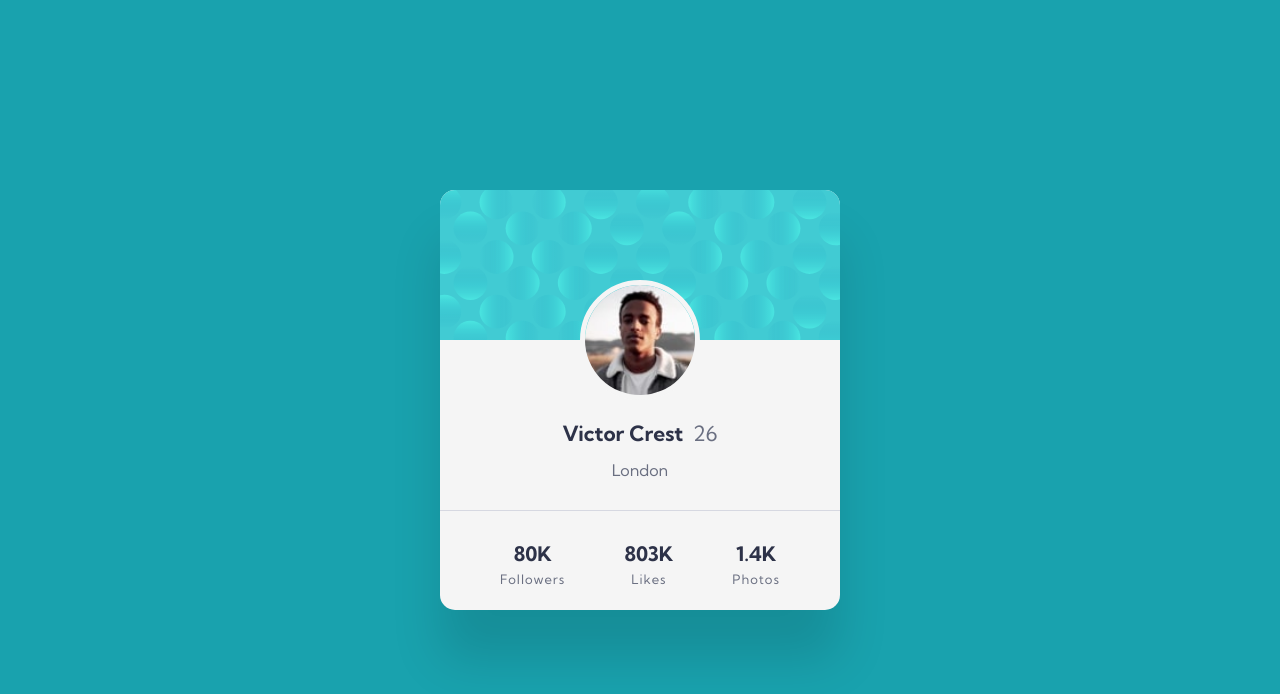
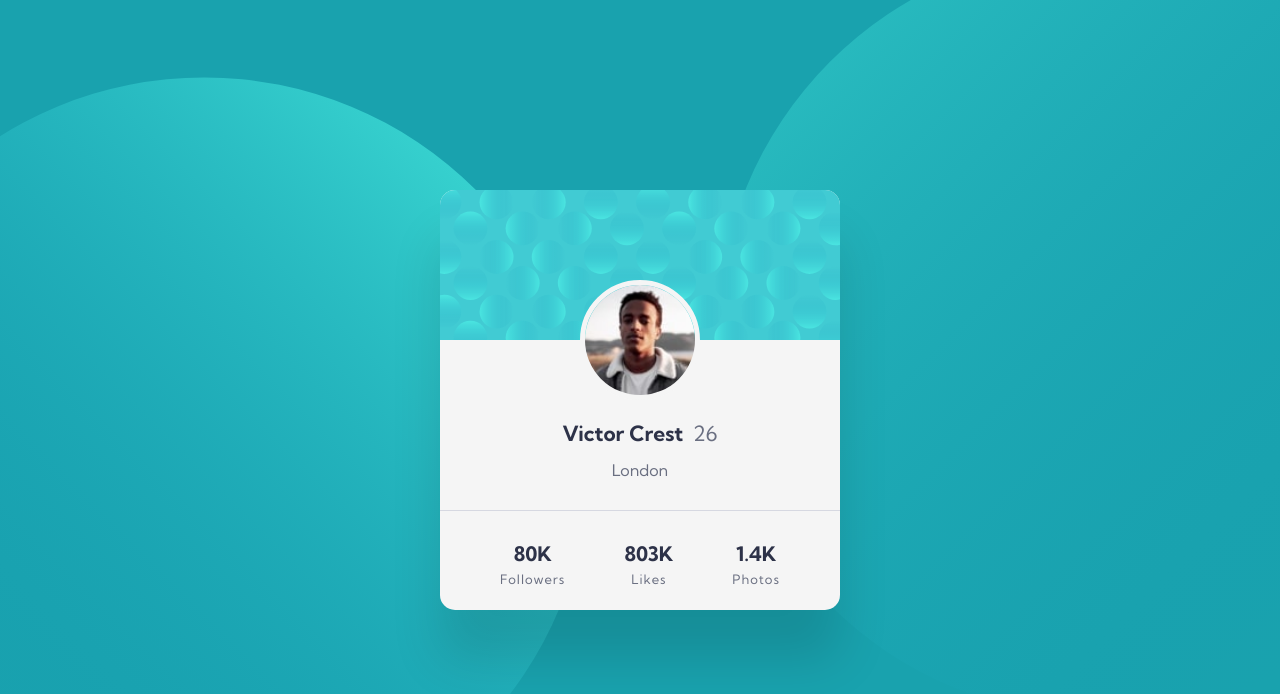
Before and after one commit to anetakotas/profile-card-component, a plain HTML site: page index.html in a window 1280 px wide. Drawn offline with Linux system fonts and the light colour scheme.

Commit message:
updated background

```diff
--- a/style.scss
+++ b/style.scss
@@ -14,15 +14,35 @@ html {
     font-family: 'Kumbh Sans', sans-serif;
     font-size: 18px;
     background-color: $DarkCyan;
+    background-image: url(/images/bg-pattern-top.svg), url(/images/bg-pattern-bottom.svg);
+    background-repeat: no-repeat;
+    background-size: 60%, 60%;
+    background-position: -35% 240%, 140% -160%;
+    height: 100%;
 }
 
 body {
-    height: 100vh;
+    height: 100%;
     display: flex;
     justify-content: center;
     align-items: center;
     margin: 0 5%;
+    position: relative;
 }
+
+/*body:before {
+    content: "";
+    background-image: url(/images/bg-pattern-top.svg);
+    background-repeat: no-repeat;
+    width: 100%;
+    height: 100%;
+    position: absolute;
+    z-index: 1;
+    transform: translate(0, -20%);
+
+}
+
+*/
 
 .profileCard {
     background-color: whitesmoke;
@@ -30,6 +50,7 @@ body {
     height: 420px;
     border-radius: 15px;
     box-shadow: 0px 50px 50px hsla(0, 0%, 0%, 0.124);
+    z-index: 3;
 }
 
 .pattern {
```
Also changed, not shown: style.css, 1 other file.
